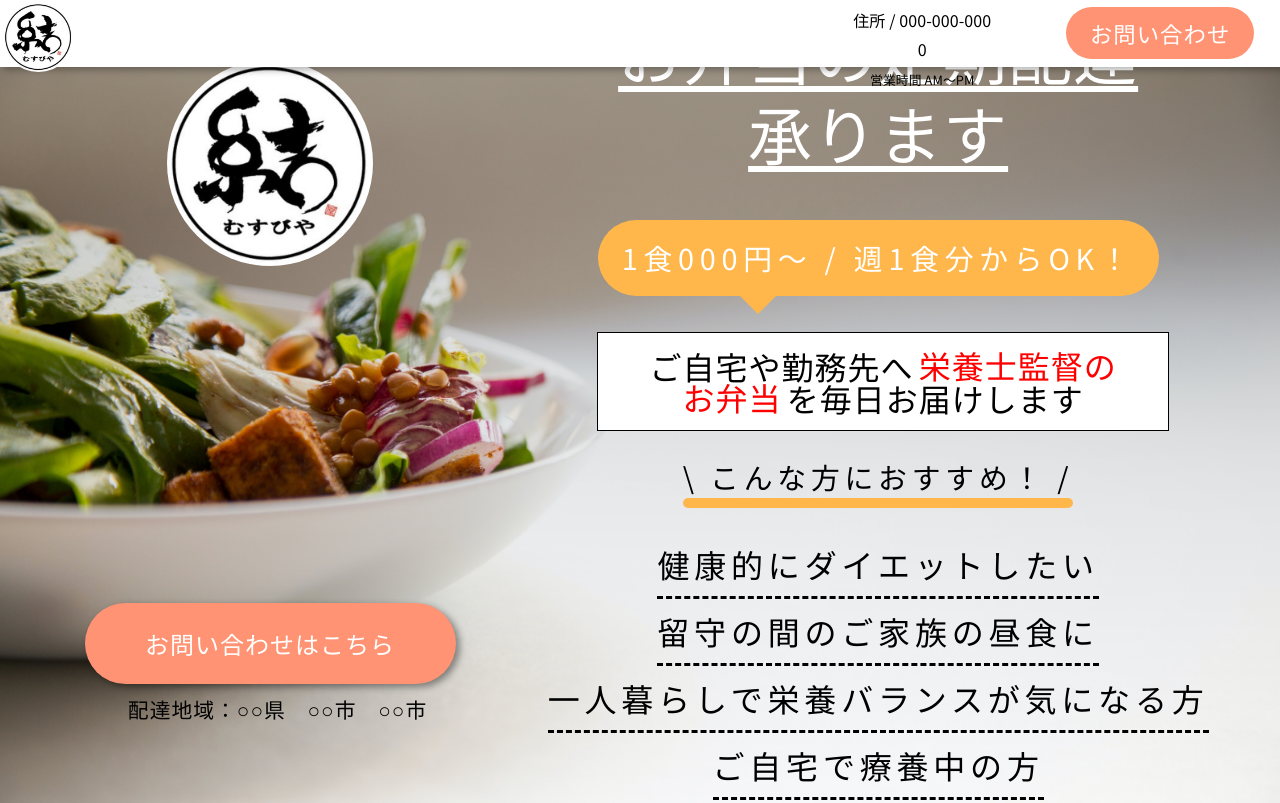
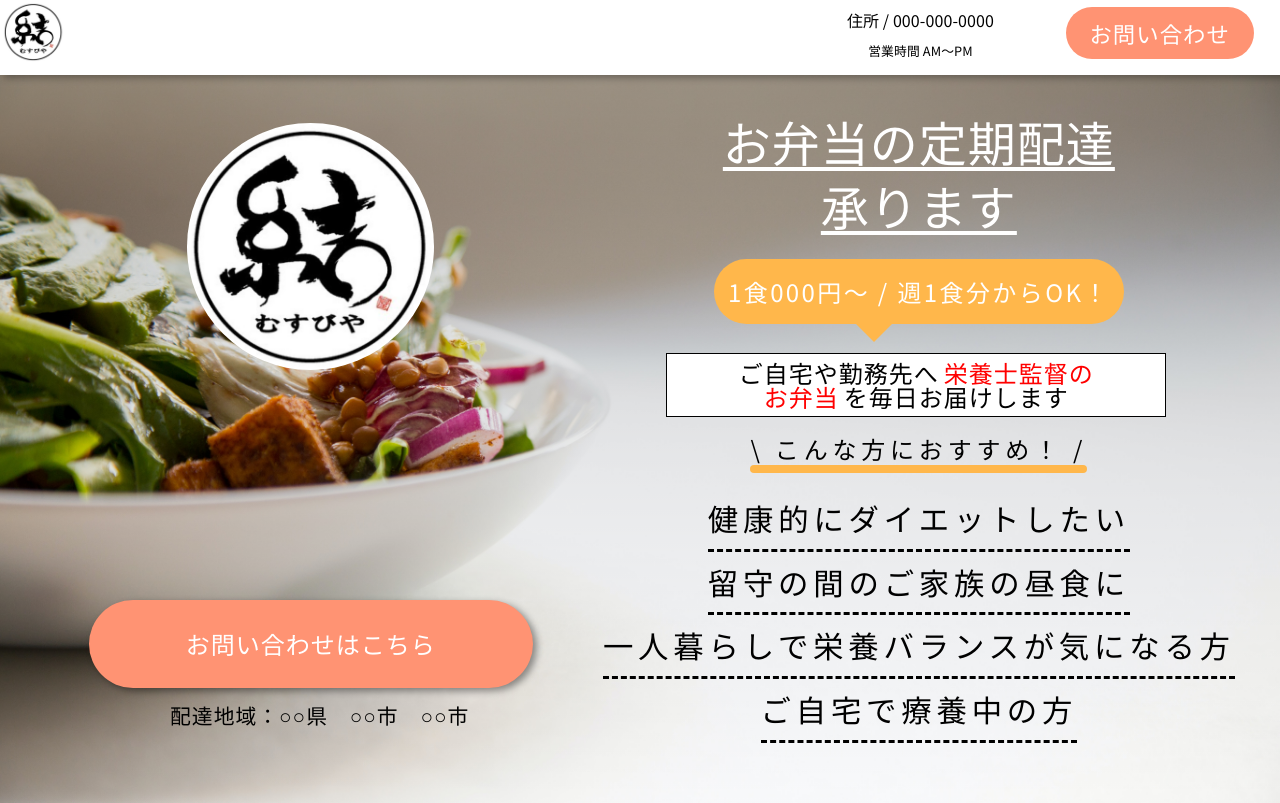
Before and after one commit to megmishoyama/LP1_test, a plain HTML site: page index.html in a window 1280 px wide. Shown: the top 803 px of the page. Drawn offline with Linux system fonts and the light colour scheme.

Commit message:
修正(トップ)

```diff
--- a/css/style.css
+++ b/css/style.css
@@ -23,17 +23,18 @@ body{
   box-shadow: 4px 3px 7px rgb(0 0 0 / 30%);
   width: 100%;
   z-index: 1;
-  height: 8vh;
+  height: 9vmin;
 }
 
 .header-wrap__fixed__item__img{
   width: auto;
+  aspect-ratio: 1 / 1;
 }
 
 .header-wrap__fixed__item__img img{
   border-radius: 50%;
   width: auto;
-  height: 70px;
+  height: 60px;
   object-fit: cover;
   object-position: center;
   margin: 1px;
@@ -46,6 +47,7 @@ body{
   text-align: center;
   padding: 0.4%;
   width: auto;
+  height: auto;
   margin-left: 60%;
 }
 
@@ -89,7 +91,7 @@ body{
   background-position: 50%;
   position: relative;
   width: auto;
-  height: 100vh;
+  height: 97vmin;
   z-index: 0;
   padding-bottom: 3%;
 }
@@ -111,7 +113,7 @@ body{
   display: flex;
   align-items: flex-end;
   transform: scale(-1, 1);
-  height: 100%;
+  height: auto;
   width: auto;
 }
 
@@ -121,13 +123,15 @@ body{
   max-height: 1000px;
   flex-basis: auto;
   margin-left: 5%;
-  margin-bottom: 5%;
+  height: 100%;
+  min-height: auto;
 }
 
 .top-wrap__left__img{
   width: 50%;
   aspect-ratio: 1 / 1;
-  margin-bottom: 80%;
+  margin-bottom: 45%;
+  margin-top: 25%;
   margin-left: 25%;
 }
 
@@ -172,7 +176,7 @@ body{
 
 .top-wrap__right {
   width: auto;
-  height: auto;
+  height: 100%;
   text-align: center;
   flex-basis: auto;
 }
@@ -182,20 +186,20 @@ body{
   text-decoration: underline;
   text-underline-offset: 0.1em;
   justify-content: space-evenly;
-  margin-top: 20%;
-  font-size: 4rem;
+  margin-top: 15%;
+  font-size: 3rem;
   color: #fff;
   width: 100%;
-  line-height: 5rem;
+  line-height: 4rem;
 }
 
 .top-wrap__right__mes {
   display: inline-block;
-  margin-top: 6%;
+  margin-top: 3%;
   position: relative;
   background-color: #FFB74B;
   border-radius: 50px;
-  padding: 1.5% 3%;
+  padding: 1.5% 2%;
 }
 
 .top-wrap__right__mes::after {
@@ -210,29 +214,29 @@ body{
 
 .top-wrap__right__mes p {
   color: #fff;
-  font-size: 1.8rem;
+  font-size: 1.5rem;
   font-weight: 200;
-  letter-spacing: 0.2em;
+  letter-spacing: 0.1em;
 }
 
 .top-wrap__right__ttl {
-  margin-top: 4.5%;
+  margin-top: 4%;
   margin-left: 15%;
   background-color: #fff;
   border: solid 1px #000;
-  padding: 2%;
+  padding: 1%;
   width: 67%;
 }
 
 .top-wrap__right__ttl h1 {
-  font-size: 2rem;
+  font-size: 1.5rem;
   line-height: 1;
   font-weight: 100;
   width: 100%;
 }
 
 .top-wrap__right__ttl h1 span {
-  font-size: 2rem;
+  font-size: 1.5rem;
   font-weight: 500;
   color: red;
   padding: 1%;
@@ -245,10 +249,10 @@ body{
 
 .top-wrap__right__con__ttl{
   display: inline-block;
-  font-size: 1.8rem;
+  font-size: 1.5rem;
   font-weight: 100;
-  margin: 3%;
-  line-height: 1.5;
+  margin: 2%;
+  line-height: 1.4;
   letter-spacing: 0.3rem;
 }
 
@@ -257,12 +261,12 @@ body{
   border-radius: 10px;
   content: "";
   display: block;
-  height: 10px;
+  height: 8px;
 }
 
 .top-wrap__right__con p{
   display: inline-block;
-  font-size: 2rem;
+  font-size: 1.9rem;
   border-bottom: 3px dashed #000;
   letter-spacing: 0.3rem;
   text-align: center;
```
